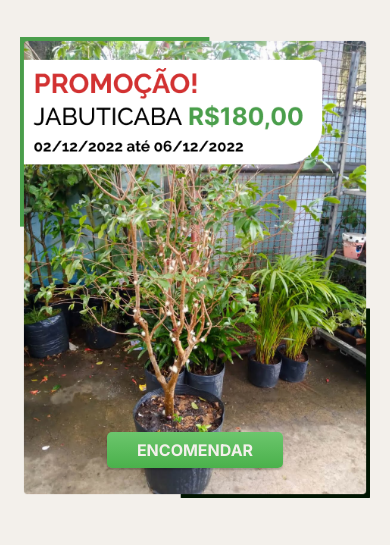
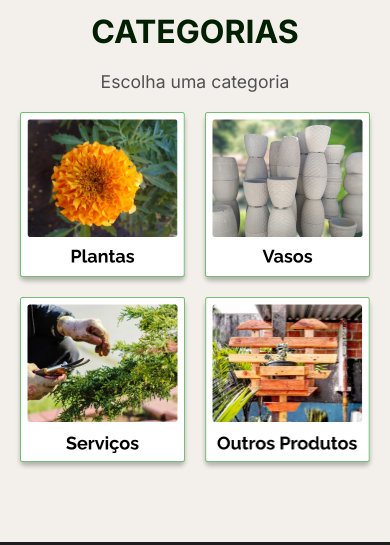
Before and after one commit to Dithan/Mv-Vasos-e-Plantas, a plain HTML site: page index.html in a window 390 px wide. Shown: the part 858-1403 px from the top of the page. Drawn offline with Linux system fonts and the light colour scheme.

Commit message:
mod: promoção retirada

```diff
--- a/css/index/produtos.css
+++ b/css/index/produtos.css
@@ -107,19 +107,19 @@
   }
 
   .produtos-index h2 {
-    grid-row: 2;
-    margin-top: 50px;
+    grid-row: 1;
+    margin-top: 25px;
   }
 
-.promobtn{
-  font-size: 1rem;
-  padding: 8px 30px;
-}
+  .promobtn{
+    font-size: 1rem;
+    padding: 8px 30px;
+  }
 
 
-  /* .lista-produtos {
+  .lista-produtos {
     display: none;
-  } */
+  }
 
   .categorias {
     margin: 0 auto;
--- a/index.html
+++ b/index.html
@@ -46,7 +46,7 @@
         </ul>
       </nav>
     </div>
-    <div class="promoheader">PROMOÇÃO DISPONÍVEL POR TEMPO LIMITADO! <a href="#promocao">VER PROMOÇÂO</a></div>
+    <!-- <div class="promoheader">PROMOÇÃO DISPONÍVEL POR TEMPO LIMITADO! <a href="#promocao">VER PROMOÇÂO</a></div> -->
   </header>
   <section class="apresentacao-bg">
     <div class="apresentacao center">
@@ -69,7 +69,7 @@
     <div class="produtos-index center">
       <h2>CATEGORIAS</h2>
       <div class="lista-produtos">
-        <!-- <ul>
+        <ul>
           <li>Plantas Ornamentais</li>
           <li>Árvores Frutíferas</li>
           <li>Árvores Nativas</li>
@@ -78,11 +78,11 @@
           <li>Terra Adubada</li>
           <li>Fertilizantes</li>
           <li>Pedras Decorativas</li>
-        </ul> -->
+        </ul>
 
-        <picture id="promocao"><img class="promoimg" src="./media/promocao/Promoção.png" alt="Pé de Jabuticaba">
+        <!-- <picture id="promocao"><img class="promoimg" src="./media/promocao/Promoção.png" alt="Pé de Jabuticaba">
           <a class="button promobtn" href="https://wa.me/5521999459509?text=Olá,%20gostaria%20de%20encomendar%20o%20Jabuticaba%20da%20promoção">ENCOMENDAR</a>
-        </picture>
+        </picture> -->
 
       </div>
       <span class="p-mobile">
```
